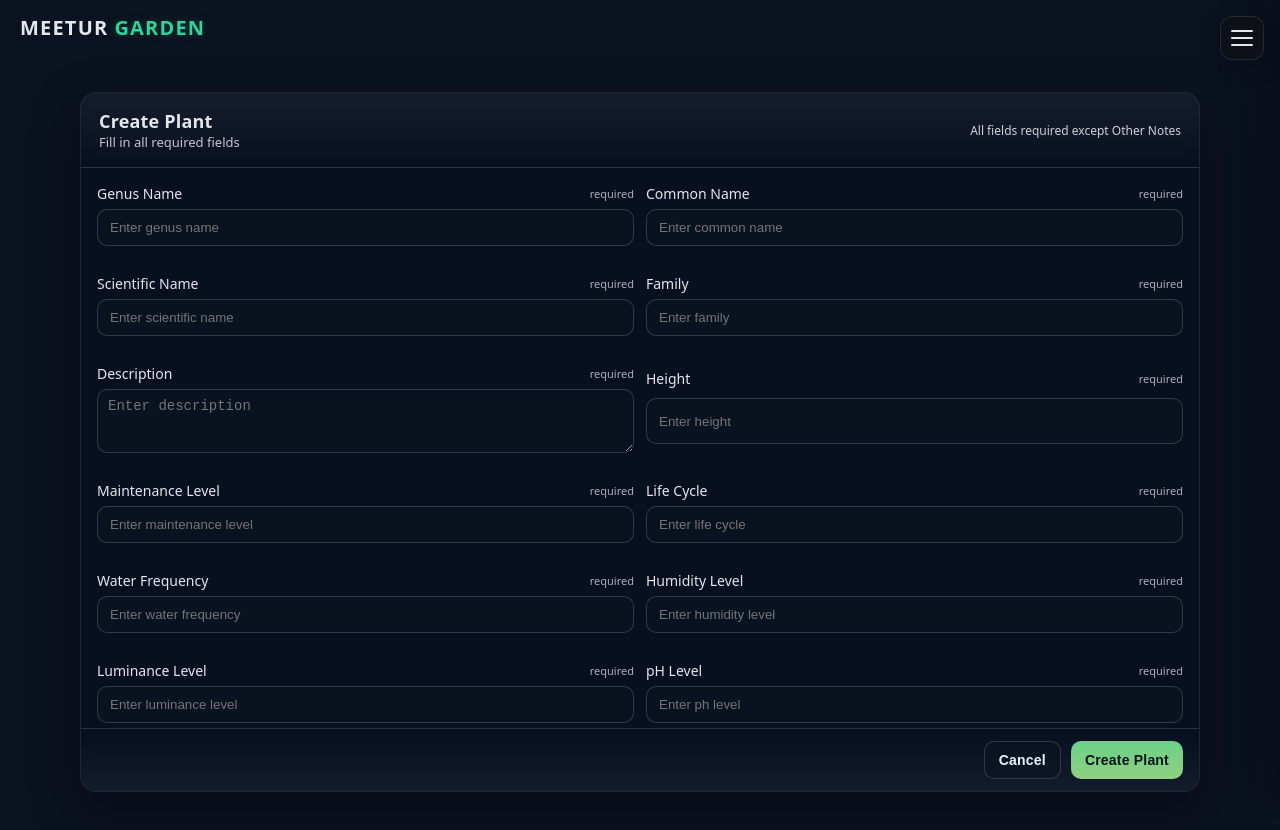
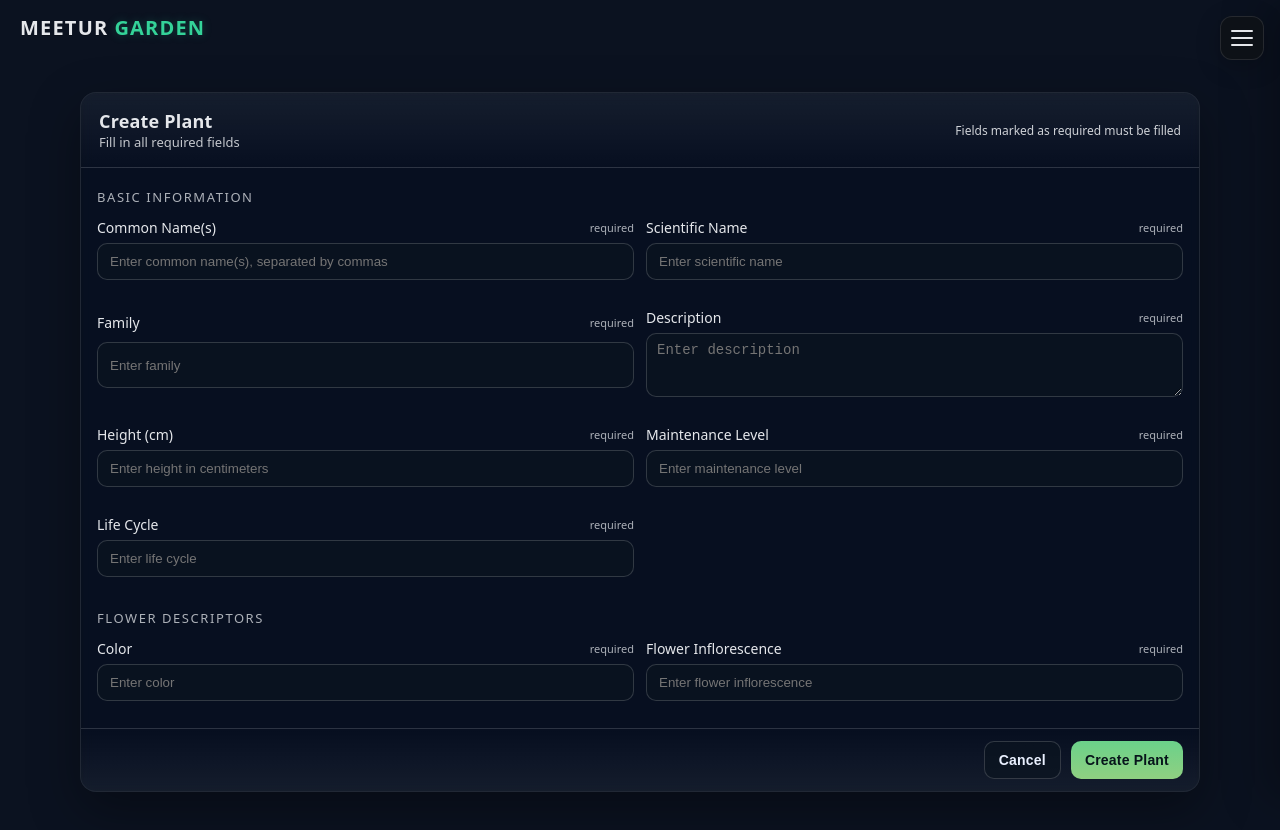
Before and after one commit to RenataSei/meetur-garden-thesis, a React (Create React App) app in the folder frontend/: page /plants/new in a window 1280 px wide. Shown: the top 830 px of the page. Built offline with nearby package versions, Linux system fonts and the light colour scheme.

Commit message:
frontend add plant
fixed the 10-part of the add plant according to backend plantModel. local 431 error shows

```diff
--- a/frontend/src/components/PlantForm.js
+++ b/frontend/src/components/PlantForm.js
@@ -2,9 +2,29 @@
 import { useEffect, useMemo, useState } from "react";
 
 /**
- * All fields required except other_notes (shown only if checkbox is ticked).
- * Compact textareas for long-text fields.
- * "Other Notes" is now centered for a more balanced visual layout.
+ * Form aligned with backend plantSchema:
+ * - common_name: [String]
+ * - scientific_name: String
+ * - family: String
+ * - description: String
+ * - height: Number (centimeters)
+ * - maintenance_level: String
+ * - life_cycle: String
+ * - flower_descriptors: { color, flower_inflorescence, value, bloom_time }
+ * - ecological_descriptors: {
+ *     luminance_level,
+ *     pH_level,
+ *     humidity_level,
+ *     water_frequency,
+ *     temperature_range
+ *   }
+ * - other_notes (all optional, behind checkbox): {
+ *     pests_diseases_notes,
+ *     propagation_notes,
+ *     invasive_species_notes,
+ *     conservation_status_notes,
+ *     local_permits_notes
+ *   }
  */
 
 const styles = `
@@ -62,22 +82,6 @@ textarea.ta-sm {
   font-size: 14px;
 }
 
-/* Centered “Other Notes” styling */
-.other-notes-section {
-  grid-column: span 2;
-  margin-top: 20px;
-  display: flex;
-  justify-content: center;
-}
-.other-notes-inner {
-  width: 100%;
-  max-width: 70%;
-  text-align: center;
-}
-@media (max-width: 860px) {
-  .other-notes-inner { max-width: 100%; }
-}
-
 .footer {
   padding: 12px 16px;
   border-top: 1px solid rgba(255,255,255,.10);
@@ -95,31 +99,50 @@ textarea.ta-sm {
 .btn.primary { background: linear-gradient(180deg, #6bd18a, #8fd081); color: #07141b; border: none; }
 .error { color: #ff8c8c; font-size: 12px; }
 .helper { font-size: 12px; opacity: .8; }
-.checkbox-row { display: flex; align-items: center; gap: 8px; justify-content: center; }
-.locked { opacity: .55; pointer-events: none; }
 .small { font-size: 12px; opacity: .9; }
+.section-title {
+  grid-column: 1 / -1;
+  font-size: 13px;
+  text-transform: uppercase;
+  letter-spacing: .12em;
+  opacity: .75;
+  margin-top: 4px;
+}
+.checkbox-row {
+  grid-column: 1 / -1;
+  display: flex;
+  align-items: center;
+  gap: 8px;
+  margin: 4px 0 8px;
+  font-size: 13px;
+}
 `;
 
+// [label, key, isMultiline]
 const fields = [
-  ["Genus Name", "genus_name", false],
-  ["Common Name", "common_name", false],
+  // Basic info
+  ["Common Name(s)", "common_name", false],
   ["Scientific Name", "scientific_name", false],
   ["Family", "family", false],
   ["Description", "description", true],
-  ["Height", "height", false],
+  ["Height (cm)", "height", false],
   ["Maintenance Level", "maintenance_level", false],
   ["Life Cycle", "life_cycle", false],
-  ["Flower Descriptors", "flower_descriptors", true],
+
+  // Flower descriptors
   ["Color", "color", false],
   ["Flower Inflorescence", "flower_inflorescence", false],
   ["Value", "value", false],
   ["Bloom Time", "bloom_time", false],
-  ["Ecological Descriptors", "ecological_descriptors", true],
+
+  // Ecological descriptors
   ["Luminance Level", "luminance_level", false],
   ["pH Level", "pH_level", false],
   ["Humidity Level", "humidity_level", false],
   ["Water Frequency", "water_frequency", false],
   ["Temperature Range", "temperature_range", false],
+
+  // Other notes (optional)
   ["Pests Diseases Notes", "pests_diseases_notes", true],
   ["Propagation Notes", "propagation_notes", true],
   ["Invasive Species Notes", "invasive_species_notes", true],
@@ -127,18 +150,43 @@ const fields = [
   ["Local Permits Notes", "local_permits_notes", true],
 ];
 
-const OPTIONAL_KEY = "other_notes";
+// Keys that are required according to the backend schema
+const REQUIRED_KEYS = new Set([
+  "common_name",
+  "scientific_name",
+  "family",
+  "description",
+  "height",
+  "maintenance_level",
+  "life_cycle",
+  "color",
+  "flower_inflorescence",
+  "value",
+  "bloom_time",
+  "luminance_level",
+  "pH_level",
+  "humidity_level",
+  "water_frequency",
+  "temperature_range",
+]);
+
+// Textareas that should be compact
 const COMPACT_TA = new Set([
   "description",
-  "flower_descriptors",
-  "ecological_descriptors",
   "pests_diseases_notes",
   "propagation_notes",
   "invasive_species_notes",
   "conservation_status_notes",
   "local_permits_notes",
-  OPTIONAL_KEY,
 ]);
+
+function parseCommonNames(raw) {
+  if (!raw) return [];
+  return raw
+    .split(",")
+    .map((s) => s.trim())
+    .filter((s) => s.length > 0);
+}
 
 export default function PlantForm({
   mode = "create",
@@ -147,26 +195,71 @@ export default function PlantForm({
   onSubmit,
   title = "Plant",
   sub = "Please complete all required fields",
-  simpleLayout = false,
+  simpleLayout = false, // kept for compatibility
 }) {
   const blank = useMemo(() => {
     const obj = {};
-    fields.forEach(([, k]) => (obj[k] = ""));
-    obj[OPTIONAL_KEY] = "";
+    fields.forEach(([, k]) => {
+      obj[k] = "";
+    });
     return obj;
   }, []);
 
   const [data, setData] = useState(blank);
-  const [otherEnabled, setOtherEnabled] = useState(false);
   const [errors, setErrors] = useState({});
   const [busy, setBusy] = useState(false);
+  const [otherEnabled, setOtherEnabled] = useState(false);
 
+  // Flatten initialData from backend schema for edit mode
   useEffect(() => {
-    if (initialData) {
-      const merged = { ...blank, ...initialData };
-      setData(merged);
-      setOtherEnabled(Boolean(merged[OPTIONAL_KEY]?.trim().length));
-    }
+    if (!initialData) return;
+
+    const next = { ...blank };
+
+    next.common_name = Array.isArray(initialData.common_name)
+      ? initialData.common_name.join(", ")
+      : initialData.common_name || "";
+
+    next.scientific_name = initialData.scientific_name || "";
+    next.family = initialData.family || "";
+    next.description = initialData.description || "";
+    next.height =
+      initialData.height !== undefined && initialData.height !== null
+        ? String(initialData.height)
+        : "";
+
+    next.maintenance_level = initialData.maintenance_level || "";
+    next.life_cycle = initialData.life_cycle || "";
+
+    const fd = initialData.flower_descriptors || {};
+    next.color = fd.color || "";
+    next.flower_inflorescence = fd.flower_inflorescence || "";
+    next.value = fd.value || "";
+    next.bloom_time = fd.bloom_time || "";
+
+    const ed = initialData.ecological_descriptors || {};
+    next.luminance_level = ed.luminance_level || "";
+    next.pH_level = ed.pH_level || "";
+    next.humidity_level = ed.humidity_level || "";
+    next.water_frequency = ed.water_frequency || "";
+    next.temperature_range = ed.temperature_range || "";
+
+    const on = initialData.other_notes || {};
+    next.pests_diseases_notes = on.pests_diseases_notes || "";
+    next.propagation_notes = on.propagation_notes || "";
+    next.invasive_species_notes = on.invasive_species_notes || "";
+    next.conservation_status_notes = on.conservation_status_notes || "";
+    next.local_permits_notes = on.local_permits_notes || "";
+
+    const hasOther =
+      (on.pests_diseases_notes && on.pests_diseases_notes.trim().length > 0) ||
+      (on.propagation_notes && on.propagation_notes.trim().length > 0) ||
+      (on.invasive_species_notes && on.invasive_species_notes.trim().length > 0) ||
+      (on.conservation_status_notes && on.conservation_status_notes.trim().length > 0) ||
+      (on.local_permits_notes && on.local_permits_notes.trim().length > 0);
+
+    setData(next);
+    setOtherEnabled(hasOther);
   }, [initialData, blank]);
 
   function setField(key, value) {
@@ -176,12 +269,28 @@ export default function PlantForm({
 
   function validate() {
     const next = {};
-    fields.forEach(([, key]) => {
-      if (!data[key]?.trim()) next[key] = "Required";
+
+    REQUIRED_KEYS.forEach((key) => {
+      const value = data[key];
+      if (!value || !String(value).trim()) {
+        next[key] = "Required";
+      }
     });
-    if (otherEnabled && !data[OPTIONAL_KEY]?.trim()) {
-      next[OPTIONAL_KEY] = "Please enter a note or untick the checkbox";
+
+    // Extra validation for common_name
+    const cnList = parseCommonNames(data.common_name);
+    if (cnList.length === 0) {
+      next.common_name = "Enter at least one common name (comma separated if multiple)";
     }
+
+    // Height as number in centimeters
+    if (!next.height) {
+      const num = Number(data.height);
+      if (Number.isNaN(num)) {
+        next.height = "Height must be a number in centimeters";
+      }
+    }
+
     setErrors(next);
     return Object.keys(next).length === 0;
   }
@@ -189,10 +298,60 @@ export default function PlantForm({
   async function handleSubmit(e) {
     e.preventDefault();
     if (!validate()) return;
+
     try {
       setBusy(true);
-      const payload = { ...data };
-      if (!otherEnabled) payload[OPTIONAL_KEY] = "";
+
+      const commonNames = parseCommonNames(data.common_name);
+      const heightNum = data.height ? Number(data.height) : undefined;
+
+      const flower_descriptors = {
+        color: data.color.trim(),
+        flower_inflorescence: data.flower_inflorescence.trim(),
+        value: data.value.trim(),
+        bloom_time: data.bloom_time.trim(),
+      };
+
+      const ecological_descriptors = {
+        luminance_level: data.luminance_level.trim(),
+        pH_level: data.pH_level.trim(),
+        humidity_level: data.humidity_level.trim(),
+        water_frequency: data.water_frequency.trim(),
+        temperature_range: data.temperature_range.trim(),
+      };
+
+      const other_notes = {};
+      if (otherEnabled) {
+        if (data.pests_diseases_notes.trim()) {
+          other_notes.pests_diseases_notes = data.pests_diseases_notes.trim();
+        }
+        if (data.propagation_notes.trim()) {
+          other_notes.propagation_notes = data.propagation_notes.trim();
+        }
+        if (data.invasive_species_notes.trim()) {
+          other_notes.invasive_species_notes = data.invasive_species_notes.trim();
+        }
+        if (data.conservation_status_notes.trim()) {
+          other_notes.conservation_status_notes = data.conservation_status_notes.trim();
+        }
+        if (data.local_permits_notes.trim()) {
+          other_notes.local_permits_notes = data.local_permits_notes.trim();
+        }
+      }
+
+      const payload = {
+        common_name: commonNames,
+        scientific_name: data.scientific_name.trim(),
+        family: data.family.trim(),
+        description: data.description.trim(),
+        height: heightNum,
+        maintenance_level: data.maintenance_level.trim(),
+        life_cycle: data.life_cycle.trim(),
+        flower_descriptors,
+        ecological_descriptors,
+        other_notes,
+      };
+
       await onSubmit(payload);
     } catch (err) {
       alert(err.message || "Save failed");
@@ -202,14 +361,25 @@ export default function PlantForm({
   }
 
   function renderField(key) {
-    const [label, , multiDefault] = fields.find((f) => f[1] === key);
+    const fieldDef = fields.find((f) => f[1] === key);
+    if (!fieldDef) return null;
+    const [label, , multiDefault] = fieldDef;
     const isTextArea = multiDefault;
     const isCompact = isTextArea && COMPACT_TA.has(key);
+    const isRequired = REQUIRED_KEYS.has(key);
+
+    let placeholder = `Enter ${label.toLowerCase()}`;
+    if (key === "common_name") {
+      placeholder = "Enter common name(s), separated by commas";
+    } else if (key === "height") {
+      placeholder = "Enter height in centimeters";
+    }
+
     return (
       <div className="field" key={key}>
         <div className="label-row">
           <label htmlFor={key}>{label}</label>
-          <span className="req">required</span>
+          {isRequired && <span className="req">required</span>}
         </div>
         {isTextArea ? (
           <textarea
@@ -217,7 +387,7 @@ export default function PlantForm({
             className={isCompact ? "ta-sm" : ""}
             value={data[key]}
             onChange={(e) => setField(key, e.target.value)}
-            placeholder={`Enter ${label.toLowerCase()}`}
+            placeholder={placeholder}
           />
         ) : (
           <input
@@ -225,40 +395,17 @@ export default function PlantForm({
             type="text"
             value={data[key]}
             onChange={(e) => setField(key, e.target.value)}
-            placeholder={`Enter ${label.toLowerCase()}`}
+            placeholder={placeholder}
           />
         )}
-        {errors[key] ? <div className="error">{errors[key]}</div> : <div className="helper"></div>}
+        {errors[key] ? (
+          <div className="error">{errors[key]}</div>
+        ) : (
+          <div className="helper"></div>
+        )}
       </div>
     );
   }
-
-  const flatOrder = [
-    "genus_name",
-    "common_name",
-    "scientific_name",
-    "family",
-    "description",
-    "height",
-    "maintenance_level",
-    "life_cycle",
-    "water_frequency",
-    "humidity_level",
-    "luminance_level",
-    "pH_level",
-    "temperature_range",
-    "bloom_time",
-    "value",
-    "flower_descriptors",
-    "color",
-    "flower_inflorescence",
-    "ecological_descriptors",
-    "pests_diseases_notes",
-    "propagation_notes",
-    "invasive_species_notes",
-    "conservation_status_notes",
-    "local_permits_notes",
-  ];
 
   return (
     <div>
@@ -269,55 +416,68 @@ export default function PlantForm({
             <h1>{mode === "edit" ? `Edit ${title}` : `Create ${title}`}</h1>
           <div className="sub">{sub}</div>
           </div>
-          <div className="small">All fields required except Other Notes</div>
+          <div className="small">Fields marked as required must be filled</div>
         </header>
 
         <div className="plant-form-content">
           <div className="form-grid">
-            {flatOrder.map((key) => renderField(key))}
+            <div className="section-title">Basic Information</div>
+            {[
+              "common_name",
+              "scientific_name",
+              "family",
+              "description",
+              "height",
+              "maintenance_level",
+              "life_cycle",
+            ].map((key) => renderField(key))}
 
-            {/* Centered Other Notes */}
-            <div className="other-notes-section">
-              <div className="other-notes-inner">
-                <div className="label-row" style={{ justifyContent: "center" }}>
-                  <label htmlFor={OPTIONAL_KEY} style={{ fontWeight: 500 }}>
-                    Other Notes
-                  </label>
-                </div>
-                <div className="checkbox-row" style={{ marginBottom: 6 }}>
+            <div className="section-title">Flower Descriptors</div>
+            {["color", "flower_inflorescence", "value", "bloom_time"].map((key) =>
+              renderField(key)
+            )}
+
+            <div className="section-title">Ecological Descriptors</div>
+            {[
+              "luminance_level",
+              "pH_level",
+              "humidity_level",
+              "water_frequency",
+              "temperature_range",
+            ].map((key) => renderField(key))}
+
+            <div className="section-title">Other Notes (Optional)</div>
+            <div className="checkbox-row">
               <input
-                    id="toggle-other"
+                id="toggle-other-notes"
                 type="checkbox"
                 checked={otherEnabled}
                 onChange={(e) => setOtherEnabled(e.target.checked)}
               />
-                  <label htmlFor="toggle-other" className="small">
-                    Enable Other Notes
+              <label htmlFor="toggle-other-notes">
+                Enable and show Other Notes fields
               </label>
             </div>
-                <div className={otherEnabled ? "" : "locked"}>
-                  <textarea
-                    id={OPTIONAL_KEY}
-                    className="ta-sm"
-                    value={data[OPTIONAL_KEY]}
-                    onChange={(e) => setField(OPTIONAL_KEY, e.target.value)}
-                    placeholder="Enter other notes (optional)"
-                    disabled={!otherEnabled}
-                  />
-                </div>
-                {errors[OPTIONAL_KEY] ? (
-                  <div className="error">{errors[OPTIONAL_KEY]}</div>
-                ) : (
-                  <div className="helper"></div>
-                )}
-              </div>
-            </div>
+
+            {otherEnabled &&
+              [
+                "pests_diseases_notes",
+                "propagation_notes",
+                "invasive_species_notes",
+                "conservation_status_notes",
+                "local_permits_notes",
+              ].map((key) => renderField(key))}
           </div>
         </div>
 
         <div className="footer">
           {onCancel && (
-            <button type="button" className="btn" onClick={onCancel} disabled={busy}>
+            <button
+              type="button"
+              className="btn"
+              onClick={onCancel}
+              disabled={busy}
+            >
               Cancel
             </button>
           )}
```
Also changed, not shown: 2 other files (tests, documents, lock files or other folders). Lines whose indentation alone changed are shown as unchanged.
